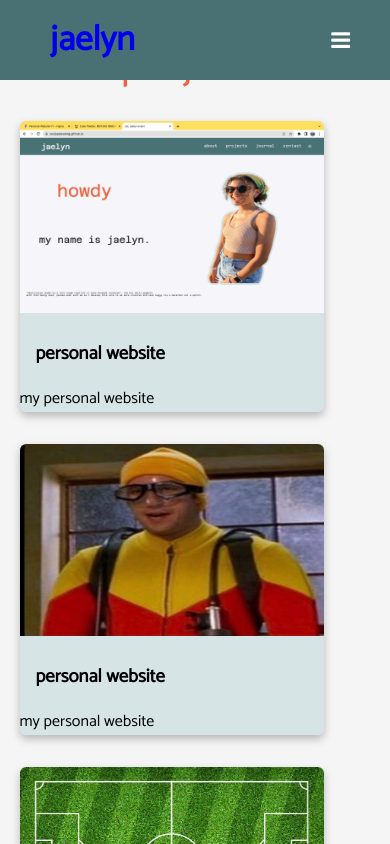
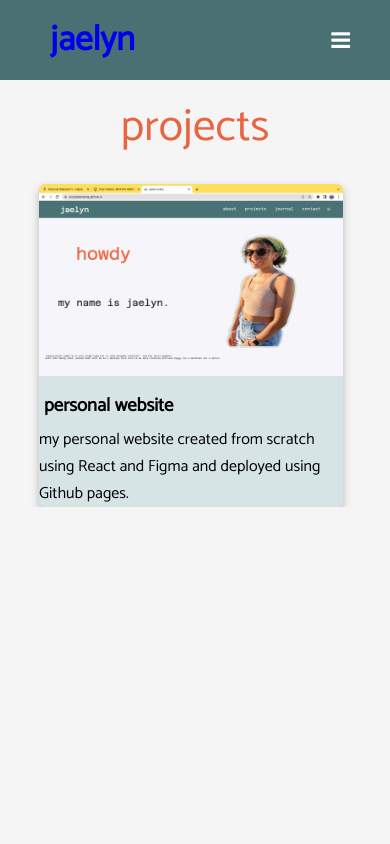
Before and after one commit to jaemevans/jaemevans.github.io, a React (Create React App) app: page /projects in a window 390 px wide. Shown: the top 844 px of the page. Built offline with nearby package versions, Linux system fonts and the light colour scheme; a web font is replaced by a local one.

Commit message:
implemented the media queries for a tablet for homepage

```diff
--- a/src/Components/Homepage.css
+++ b/src/Components/Homepage.css
@@ -84,7 +84,9 @@
   width: 494px;
   padding-bottom: 20px;
   margin-left: 30px;
-
+  animation: fade-in-down 0.6s;
+    animation-delay: 0.3s;
+    animation-fill-mode: both;
   -webkit-filter: drop-shadow(4px 4px 0 #d6e4e5) drop-shadow(-4px 4px 0 #d6e4e5)
     drop-shadow(2px -2px 0 #d6e4e5) drop-shadow(-2px -2px 0 #d6e4e5);
 
@@ -100,7 +102,7 @@
   .homepagemain {
     display: flex;
     flex-direction: column;
-    text-align: left;
+    text-align: center;
     padding-top: none;
     padding-left: none;
     padding-right: none;
@@ -109,23 +111,28 @@
     overflow: hidden;
     z-index: 1;
     height: 250px;
+    font-size: 95px;
     /* background-color: aqua; */
   }
   .spacer {
     height: 69px;
-    padding-left: 100px;
-    margin-left: 40px;
-    padding-left: 55px;
+    margin-left: 0px;
+    padding-left: 0px;
     padding-bottom: 30px;
     /* background-color: #eb6440; */
   }
   .img1 {
     margin-top: 90px;
     /* margin-right: 90px; */
+    margin-left: 0px;
+    padding-left: 0px;
+    width: 600px;
+    height: 600px;
+  }
+  .picdiv{
     margin-left: none;
-    padding-left: 80px;
-    width: 500px;
-    height: 500px;
+    padding-left: none;
+    margin-right: 12%;
   }
   .quotecontain {
     color: #2f2b2b;
--- a/src/Components/Projects.css
+++ b/src/Components/Projects.css
@@ -30,3 +30,17 @@
   }
 
   /* , minmax(12rem, 16rem) */
+
+
+  @media screen and (max-width: 992px) {
+    .projheader{
+      margin-top: 90px;
+    }
+
+  }
+
+  @media screen and (max-width: 600px) {
+    .wrapper1 {
+      margin-left: 10%;
+    }
+  }
--- a/src/Components/Projects.js
+++ b/src/Components/Projects.js
@@ -12,11 +12,12 @@ function Projects() {
 
     <div className="wrapper1">
       <Card
+        weblink="https://github.com/jaemevans/jaemevans.github.io"
         image="images/personalsite.png"
         title="personal website"
-        description="my personal website"
+        description="my personal website created from scratch using React and Figma and deployed using Github pages."
       />
-       <Card
+       {/* <Card
         image="images/scubasteve.jpeg"
         title="personal website"
         description="my personal website"
@@ -35,7 +36,7 @@ function Projects() {
         image="images/personalsite.png"
         title="personal website"
         description="my personal website"
-      />
+      /> */}
     </div>
     </div>
 
--- a/src/Components/Shared/Card.css
+++ b/src/Components/Shared/Card.css
@@ -11,7 +11,10 @@
   transition: transform 200ms ease-in;
   background-color: #d6e4e5;
 }
-
+.weblinks {
+  color: black;
+  text-decoration: none;
+}
 .card:hover {
   transform: scale(1.02);
 }
@@ -29,7 +32,7 @@
 }
 
 .card-title {
-  padding: 1rem;
+  padding: 5px;
 }
 
 .card-description {
--- a/src/Components/Shared/Card.js
+++ b/src/Components/Shared/Card.js
@@ -3,13 +3,16 @@ import "./Card.css";
 
 function Card(props) {
   return (
+    <a href={props.weblink} target="_blank" className='weblinks'>
     <div className="card">
       <div className="card-body">
       <img src={props.image} alt={props.title} className="card-image" />
         <h3 className='card-title'>{props.title}</h3>
         <p>{props.description}</p>
       </div>
+
     </div>
+    </a>
   );
 }
 
--- a/src/Components/Shared/Navigation.js
+++ b/src/Components/Shared/Navigation.js
@@ -29,7 +29,8 @@ function Navigation() {
             <Link to="/contact">contact</Link>
           </li>
           <li>
-            <button>< WiHorizonAlt color="white" size="25px" /></button>
+            {/* unfortunately implementing dark mode is a lot more complicated than i thought it would be  */}
+            {/* <button>< WiHorizonAlt color="white" size="25px" /></button> */}
 
           </li>
         </ul>
```
Also changed, not shown: 1 other file (tests, documents, lock files or other folders).
